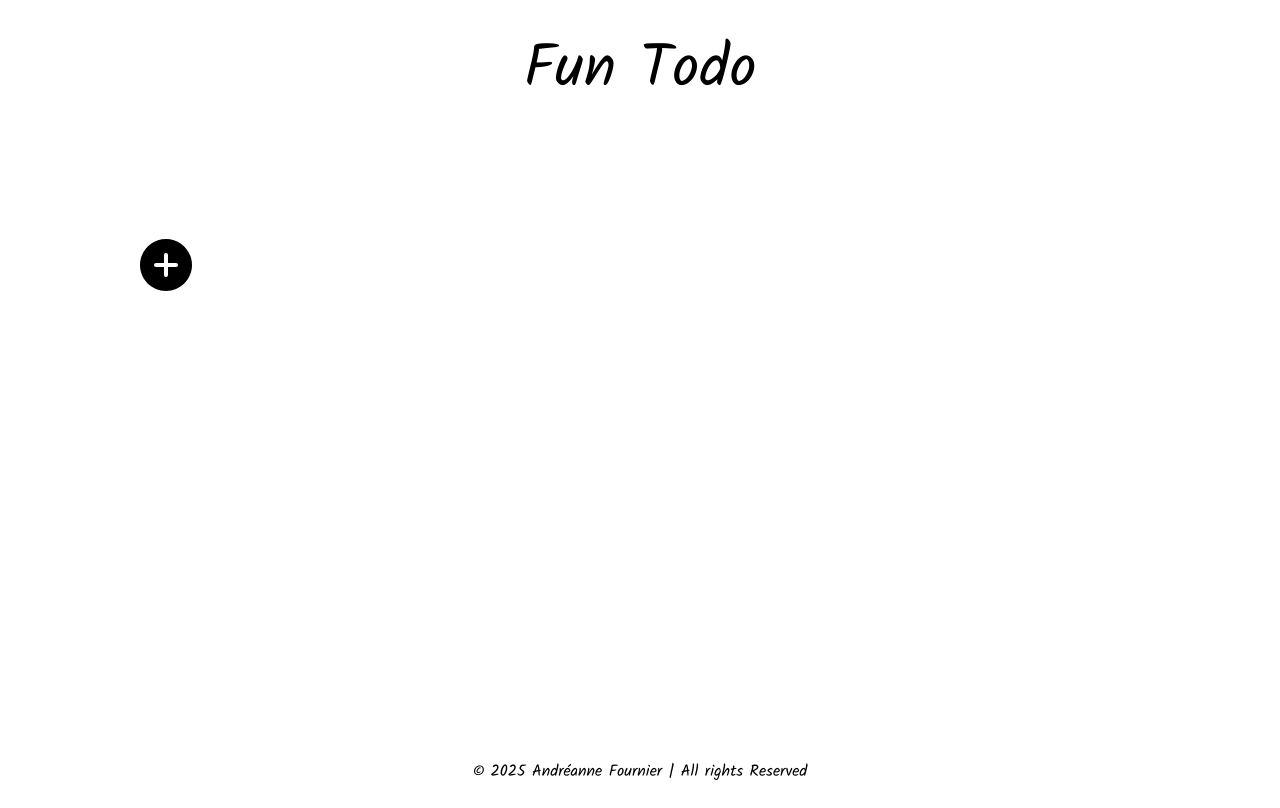
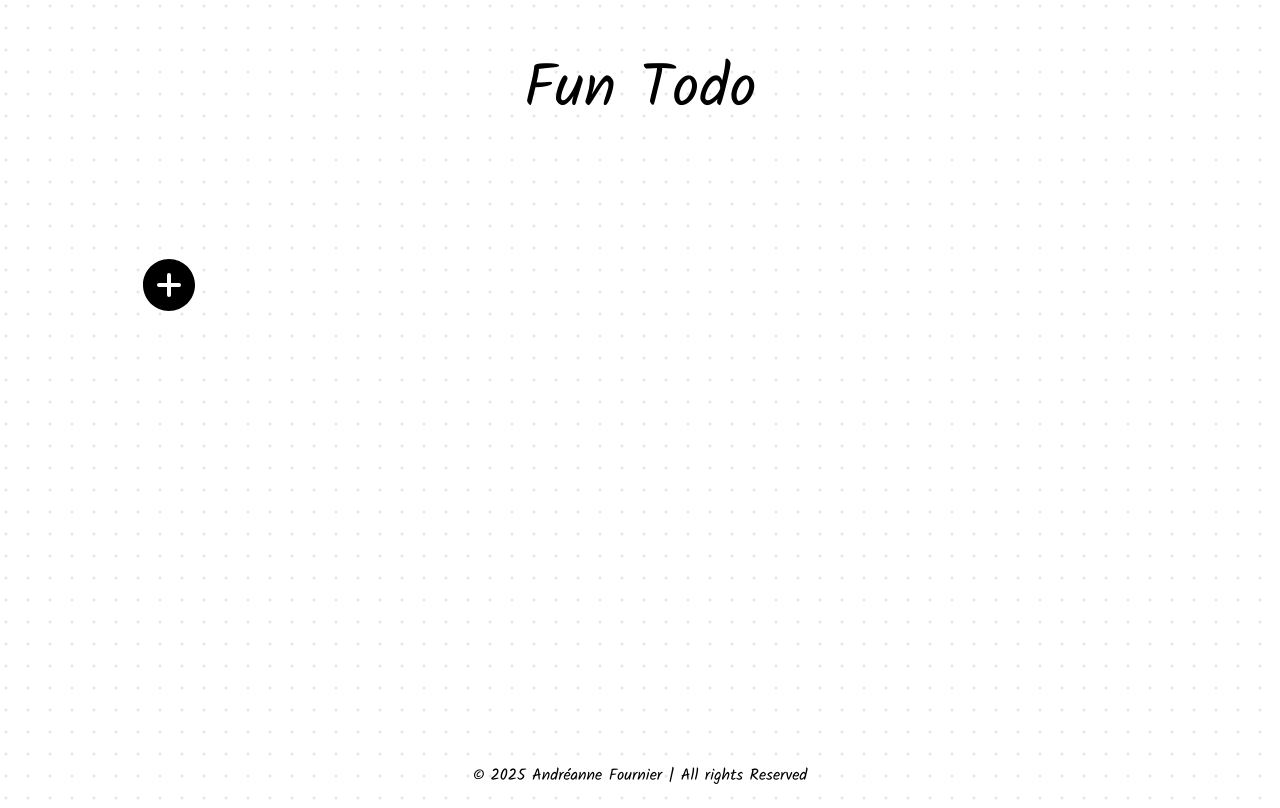
Before and after one commit to FournierAnd/fun-todo, a Next.js app: page / in a window 1280 px wide. Built offline with nearby package versions, Linux system fonts and the light colour scheme.

Commit message:
Added a dot-grid SVG component as the background of the app

```diff
--- /dev/null
+++ b/app/components/dotBackground.tsx
@@ -0,0 +1,13 @@
+
+export default function DotBackground() {
+  return (
+    <svg className="absolute inset-0 w-full h-full z-0" xmlns="http://www.w3.org/2000/svg">
+      <defs>
+        <pattern id="dotGrid" x="0" y="0" width="22" height="22" patternUnits="userSpaceOnUse">
+          <circle cx="2" cy="2" r="1.5" fill="#e6e6e6" />
+        </pattern>
+      </defs>
+      <rect width="100%" height="100%" fill="url(#dotGrid)" />
+    </svg>
+  );
+}
--- a/app/components/footer.tsx
+++ b/app/components/footer.tsx
@@ -4,7 +4,7 @@ export default function Footer() {
     const date = String(new Date().getFullYear());
 
     return(
-        <div className="text-center p-4 z-0">
+        <div className="flex justify-center items-center p-4 z-0">
             © {date} Andréanne Fournier | All rights Reserved
         </div>
     );
--- a/app/components/todo.tsx
+++ b/app/components/todo.tsx
@@ -116,7 +116,7 @@ export default function ToDo({ todoId, text, listColor, listId, dispatch }: ToDo
                 {showAlert && (
                     <div ref={deleteTodoRef}
                         style={{ boxShadow: `7px 7px #${listColor}` }}
-                        className="absolute z-10 flex items-center border p-4 bg-white shadow-lg rounded"
+                        className="absolute z-20 flex items-center border p-4 bg-white shadow-lg rounded"
                     >
                         <span className="mr-2">Delete this todo?</span>
                         <button
--- a/app/components/todoList.tsx
+++ b/app/components/todoList.tsx
@@ -201,7 +201,7 @@ export default function ToDoList({ id, name, color, todos, dispatch }: ToDoListP
                         {isVisible && (
                             <div ref={newTodoRef}
                                 style={{ boxShadow: `7px 7px #${listColor}` }}
-                                className="absolute z-10 flex items-center border p-4 bg-white shadow-lg rounded"
+                                className="absolute z-20 flex items-center border p-4 bg-white shadow-lg rounded"
                             >
                                 <form onSubmit={handleAddTodo}>
                                     <input
@@ -242,7 +242,7 @@ export default function ToDoList({ id, name, color, todos, dispatch }: ToDoListP
                         {showAlert && (
                             <div
                                 style={{ boxShadow: `7px 7px #${listColor}` }}
-                                className="absolute z-10 flex items-center border p-4 bg-white shadow-lg rounded"
+                                className="absolute z-20 flex items-center border p-4 bg-white shadow-lg rounded"
                             >
                                 <span className="mr-2">Are you sure you want to delete your todo list?</span>
                                 <button
--- a/app/layout.tsx
+++ b/app/layout.tsx
@@ -3,6 +3,7 @@ import { Kalam } from "next/font/google";
 import "./globals.css";
 import Footer from "./components/footer";
 import { TodoProvider } from "./contexts/todoContext";
+import DotBackground from "./components/dotBackground";
 
 const kalam = Kalam({
   subsets: ['latin'],
@@ -21,13 +22,14 @@ export default function RootLayout({
 }>) {
   return (
     <html lang="en" className={kalam.className}>
-      <body className="flex flex-col min-h-screen">
-        <main className="flex-grow px-4">
-          <h1 className="text-center text-6xl p-10">Fun Todo</h1>
-          <TodoProvider>
-            {children}
-          </TodoProvider>
-        </main>
+      <body className="relative flex flex-col min-h-screen m-1">
+        <DotBackground />
+          <main className="flex-grow p-4 z-10">
+            <h1 className="text-center text-6xl p-10">Fun Todo</h1>
+            <TodoProvider>
+              {children}
+            </TodoProvider>
+          </main>
         <Footer />
       </body>
     </html>
--- a/app/page.tsx
+++ b/app/page.tsx
@@ -61,7 +61,7 @@ export default function Home() {
         <div
           ref={modalRef}
           style={{ boxShadow: `7px 7px #ffe97a` }}
-          className="fixed top-1/2 left-1/2 -translate-x-1/2 -translate-y-1/2 z-10 flex items-center border p-4 bg-white shadow-lg rounded"
+          className="fixed top-1/2 left-1/2 -translate-x-1/2 -translate-y-1/2 z-20 flex items-center border p-4 bg-white shadow-lg rounded"
         >
           <form onSubmit={handleSubmit}>
             <label>
```
